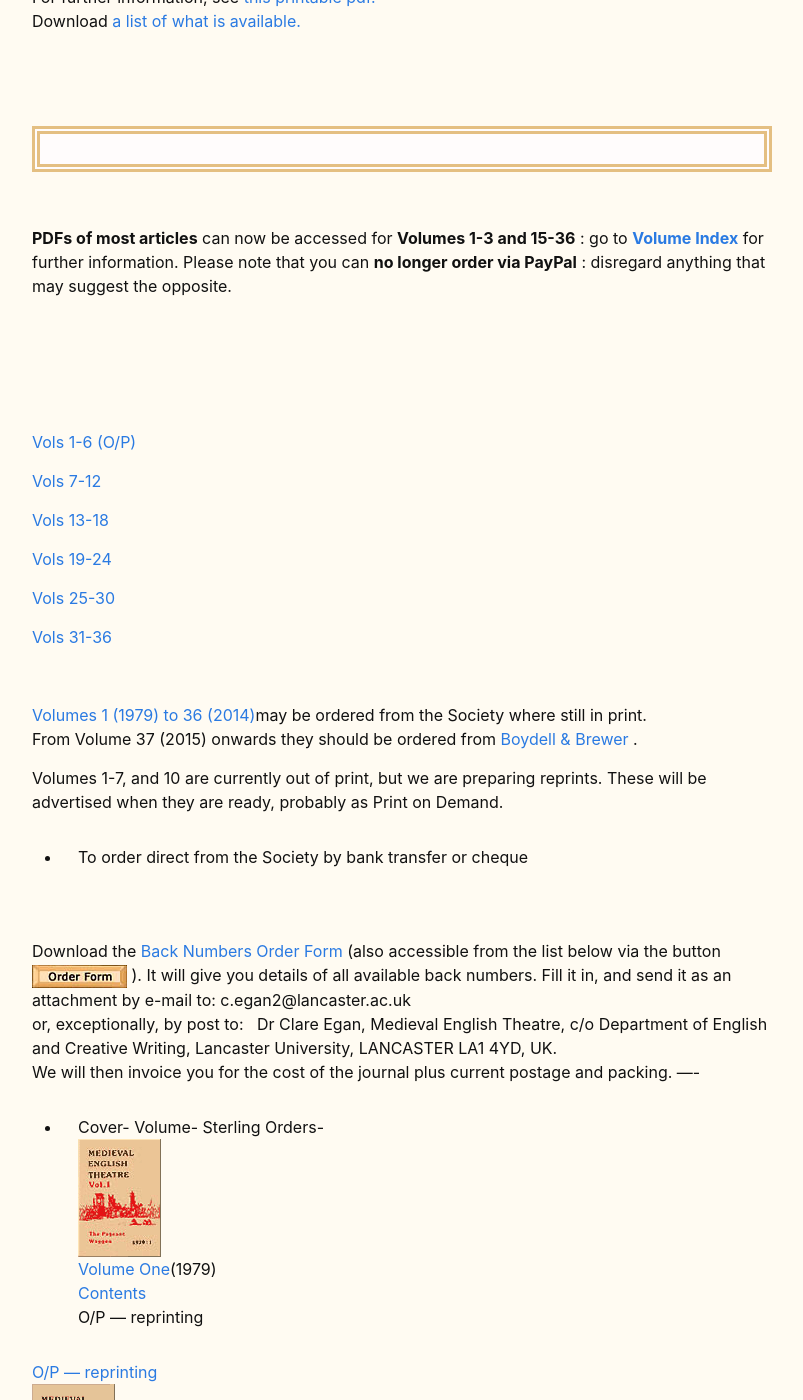
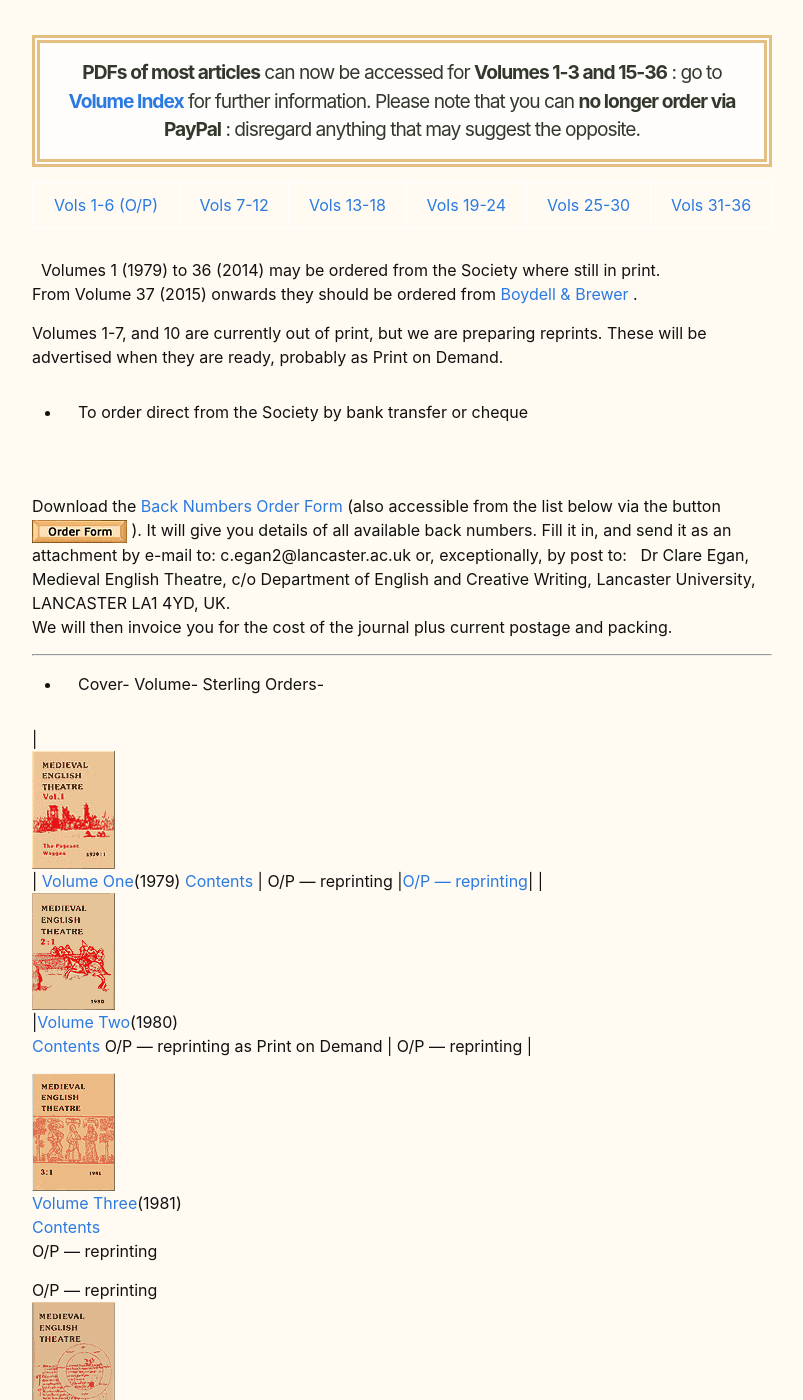
Before and after one commit to jamescummings/jamescummings.github.io, a Jekyll site: the page built from src/journal/back_nos.md, in a window 1280 px wide and 1400 px high, scrolled down 936 px. Shown: the whole window, without its empty margins (238-1041 px from the left). Built offline with Jekyll 4.4.1, drawn with Linux system fonts in a browser that asks for light colours; some of the changed lines change nothing that is shown; some of the changed text lies outside the part shown.

Commit message:
tidying back_nos

```diff
--- a/src/journal/back_nos.md
+++ b/src/journal/back_nos.md
@@ -1,64 +1,29 @@
 ---
+title: "METh Journal: Back Numbers"
 layout: page
-title:  "Medieval English Theatre: Back Numbers"
+banner_image: "/assets/back_nos.jpg"
+banner_alt: "BL Royal 20 C IV detail from fol. 269 (Boccaccio and Petrarch). © The British Library."
 ---
 
-
-<p xmlns:functx="http://www.functx.com"
-   xmlns:xs="http://www.w3.org/2001/XMLSchema"
-   class="commentb">BL Royal 20 C IV detail from fol. 269 (Boccaccio and Petrarch). © The British Library.</p>
-<img xmlns="http://www.w3.org/1999/xhtml"
-     src="/assets/back_nos.jpg"
-     width="890px"
-     height="200px"/>
-
-Back Numbers: Volumes
-
-ISSN 0143 3784
->
+### ISSN 0143 3784
+{: style="color:gray; font-size: 80%; text-align: center;"}
 
 
 
- **FREE BACK NUMBERS:
-UNREPEATABLE OFFER**
-
-We are in the process of rationalising our stocks of back numbers of *Medieval English
-Theatre* . Copies of most volumes are available in various quantities between Vol. 8 (1986) and Vol. 36 (2014), after which Boydell and Brewer took over publication. You can check out the contents [ **here** ](volindex.html) .
-If you would like any copies completely **FREE** , please ask Dr Clare Egan at c.egan2@lancaster.ac.uk before 10th July 2025. We have to ask you to pay for the postage, which will be calculated when you send in your order. After that date any left-over copies will be recycled.
-For further information, see [this printable pdf.](/assets/back_nos_offer.pdf)
-Download [a list of what is available.](/assets/back_nos_stock.pdf)
+>## **FREE BACK NUMBERS: UNREPEATABLE OFFER**
+>We are in the process of rationalising our stocks of back numbers of *Medieval English Theatre* . Copies of most volumes are available in various quantities between Vol. 8 (1986) and Vol. 36 (2014), after which Boydell and Brewer took over publication. You can check out the contents [ **here** ](volindex.html) .
+>If you would like any copies completely **FREE** , please ask Dr Clare Egan at c.egan2@lancaster.ac.uk before 10th July 2025. We have to ask you to pay for the postage, which will be calculated when you send in your order. After that date any left-over copies will be recycled.
+>
+> For further information, see [this printable pdf.](back_nos_offer.pdf)
+> Download [a list of what is available.](back_nos_stock.pdf)
 
 
+>**PDFs of most articles** can now be accessed for **Volumes 1-3 and 15-36** : go to [ **Volume Index** ](volindex.html) for further information. Please note that you can **no longer order via PayPal** : disregard anything that may suggest the opposite.
+
+| [Vols 1-6 (O/P)](#A) | [Vols 7-12](#07) | [Vols 13-18](#13) | [Vols 19-24](#19) | [Vols 25-30](#25) | [Vols 31-36](#31) |
 
 
-
->
-
-
-
- **PDFs of most articles** can now be accessed for **Volumes 1-3 and 15-36** : go to [ **Volume Index** ](volindex.html) for further information. Please note that you can **no longer order via PayPal** : disregard anything that may suggest the opposite.
-
-
-
-
-
-
-
- [Vols 1-6 (O/P)](back_nos.html#A)
-
- [Vols 7-12](back_nos.html#07)
-
- [Vols 13-18](back_nos.html#13)
-
- [Vols 19-24](back_nos.html#19)
-
- [Vols 25-30](back_nos.html#25)
-
- [Vols 31-36](back_nos.html#31)
-
-
-
-<a xmlns="http://www.w3.org/1999/xhtml" name="#BNos" id="#BNos">Volumes 1 (1979) to 36 (2014)</a>may be ordered from the Society where still in print.
+<a xmlns="http://www.w3.org/1999/xhtml" name="#BNos" id="#BNos"/>Volumes 1 (1979) to 36 (2014) may be ordered from the Society where still in print.
 From Volume 37 (2015) onwards they should be ordered from [Boydell &amp; Brewer](http://www.boydellandbrewer.com/store/viewItem.asp?idProduct=14954) .
 
 Volumes 1-7, and 10 are currently out of print, but we are preparing reprints. These will be advertised when they are ready, probably as Print on Demand.
@@ -66,31 +31,22 @@ Volumes 1-7, and 10 are currently out of print, but we are preparing reprints. T
 
 
 
-Download the [Back Numbers Order Form](/assets/back_nos_stock.pdf) (also accessible from the list below via the button [<img xmlns="http://www.w3.org/1999/xhtml"
-     src="/assets/covers/buttonxxx.jpg"
-     align="top"
-     border="0"/>](/assets/back_nos_stock.pdf) ). It will give you details of all available back numbers. Fill it in, and send it as an attachment by e-mail to: c.egan2@lancaster.ac.uk
-or, exceptionally, by post to:   Dr Clare Egan, Medieval English Theatre, c/o Department of English and Creative Writing, Lancaster University, LANCASTER LA1 4YD, UK.
+Download the [Back Numbers Order Form](back_nos_stock.pdf) (also accessible from the list below via the button [<img xmlns="http://www.w3.org/1999/xhtml"     src="/assets/covers/buttonxxx.jpg"     align="top"     border="0"/>](back_nos_stock.pdf) ). It will give you details of all available back numbers. Fill it in, and send it as an attachment by e-mail to: c.egan2@lancaster.ac.uk or, exceptionally, by post to:   Dr Clare Egan, Medieval English Theatre, c/o Department of English and Creative Writing, Lancaster University, LANCASTER LA1 4YD, UK.
 We will then invoice you for the cost of the journal plus current postage and packing.
+
 ----
 
 
-- Cover- Volume- Sterling Orders-  <img xmlns="http://www.w3.org/1999/xhtml"
-     src="/assets/covers/vol01sm.gif"
-     style="margins:auto;display:block;width:;"/>
-<a xmlns="http://www.w3.org/1999/xhtml" name="01" id="01">Volume One</a>(1979)
- [Contents](vol01.html)
-O/P — reprinting
+- Cover- Volume- Sterling Orders-
 
-<a xmlns="http://www.w3.org/1999/xhtml" name="A" id="A">O/P — reprinting</a>
-<img xmlns="http://www.w3.org/1999/xhtml"
+| <img xmlns="http://www.w3.org/1999/xhtml"     src="/assets/covers/vol01sm.gif"     style="margins:auto;display:block;width:;"/> | <a xmlns="http://www.w3.org/1999/xhtml" name="01" id="01">Volume One</a>(1979)   [Contents](vol01.html) | O/P — reprinting |<a xmlns="http://www.w3.org/1999/xhtml" name="A" id="A">O/P — reprinting</a>|
+|<img xmlns="http://www.w3.org/1999/xhtml"
      src="/assets/covers/vol02sm.gif"
      style="margins:auto;display:block;width:;"/>
-<a xmlns="http://www.w3.org/1999/xhtml" name="02" id="02">Volume Two</a>(1980)
- [Contents](vol02.html)
-O/P — reprinting as Print on Demand
+|<a xmlns="http://www.w3.org/1999/xhtml" name="02" id="02">Volume Two</a>(1980)
+ [Contents](vol02.html) O/P — reprinting as Print on Demand | O/P — reprinting |
 
-O/P — reprinting
+
 <img xmlns="http://www.w3.org/1999/xhtml"
      src="/assets/covers/vol03sm.gif"
      style="margins:auto;display:block;width:;"/>
```
